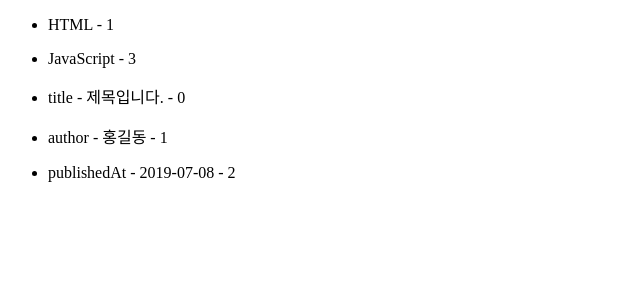
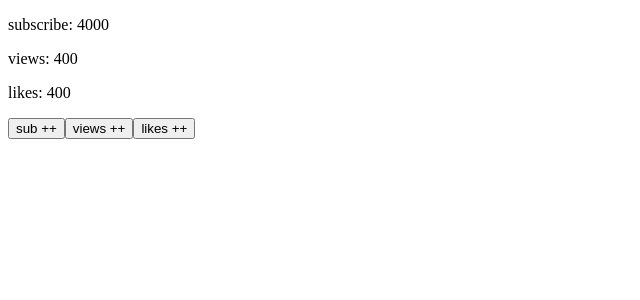
Before and after one commit to Develing1991/vite3-tutorial, a Vue app: page / in a window 1280 px wide. Shown: the top 300 px of the page, without its empty margins (0-640 px from the left). Built offline with nearby package versions, Linux system fonts and the light colour scheme.

Commit message:
v-memo useMemo 성능 최적화

```diff
--- a/src/App.vue
+++ b/src/App.vue
@@ -1,34 +1,39 @@
 <template>
-	<div>
-		<ul v-for="(item, index) in itemsArray" :key="item.id">
-			<li v-if="item.id % 2 == 0">{{ item.message }} - {{ index }}</li>
-		</ul>
-		<!-- key, value 반대 -->
-		<ul v-for="(value, key, index) in itemsObject" :key="key">
-			<li>{{ key }} - {{ value }} - {{ index }}</li>
-		</ul>
+	<!-- <div v-once>
+		<p>subscribe: {{ subscribe }}</p>
+		<p>views: {{ views }}</p>
+		<p>likes: {{ likes }}</p>
+	</div> -->
+
+	<!--
+		const [subScribe, setSubScribe] = useState('');
+		useMemo(()=>{},[subscribe])
+		useEffect(()=>{},[subscribe])
+	-->
+	<!-- 성능 최적화.. v-for로 출력할 목록이 1000개 이상일 때...  -->
+	<!-- react deps... -->
+	<div v-memo="[subscribe]">
+		<p>subscribe: {{ subscribe }}</p>
+		<p>views: {{ views }}</p>
+		<p>likes: {{ likes }}</p>
 	</div>
+	<button @click="subscribe++">sub ++</button>
+	<button @click="views++">views ++</button>
+	<button @click="likes++">likes ++</button>
 </template>
 
 <script>
-	import { reactive } from 'vue';
+	import { ref } from 'vue';
 
 	export default {
 		setup() {
-			const itemsArray = reactive([
-				{ id: 1, message: 'Java' },
-				{ id: 2, message: 'HTML' },
-				{ id: 3, message: 'CSS' },
-				{ id: 4, message: 'JavaScript' },
-			]);
-			const itemsObject = reactive({
-				title: '제목입니다.',
-				author: '홍길동',
-				publishedAt: '2019-07-08',
-			});
+			const subscribe = ref(4000);
+			const views = ref(400);
+			const likes = ref(400);
 			return {
-				itemsArray,
-				itemsObject,
+				subscribe,
+				views,
+				likes,
 			};
 		},
 	};
```
Also changed, not shown: src/components/AppDirective.vue (added, +26 -0 lines), src/components/cloak/index_cloak.html (added, +35 -0 lines).
